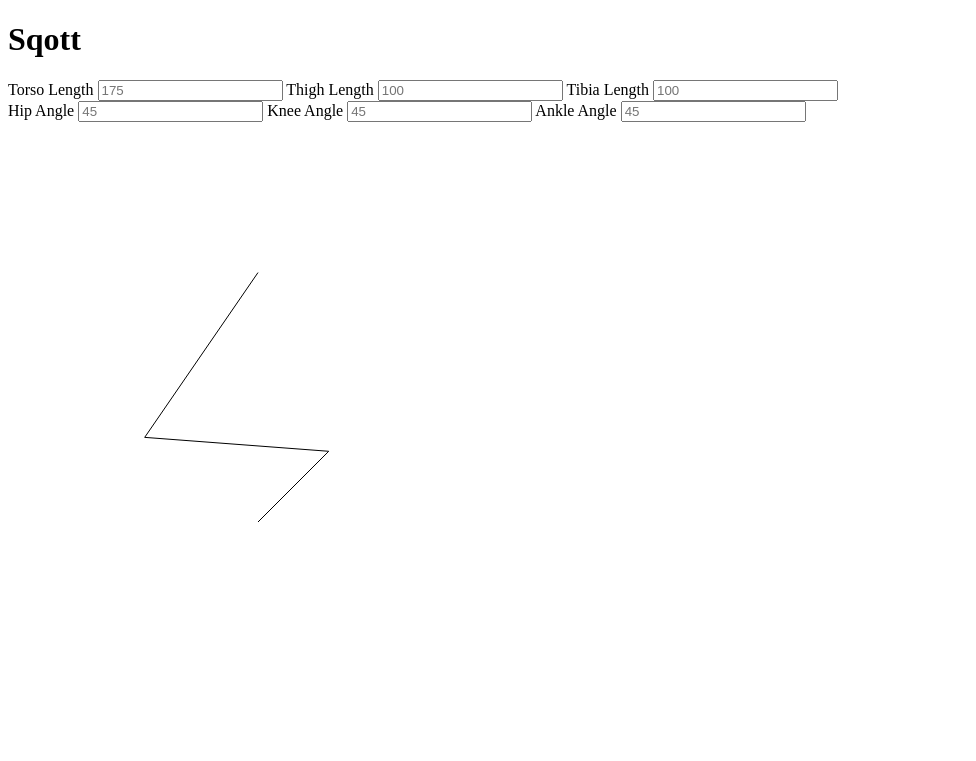
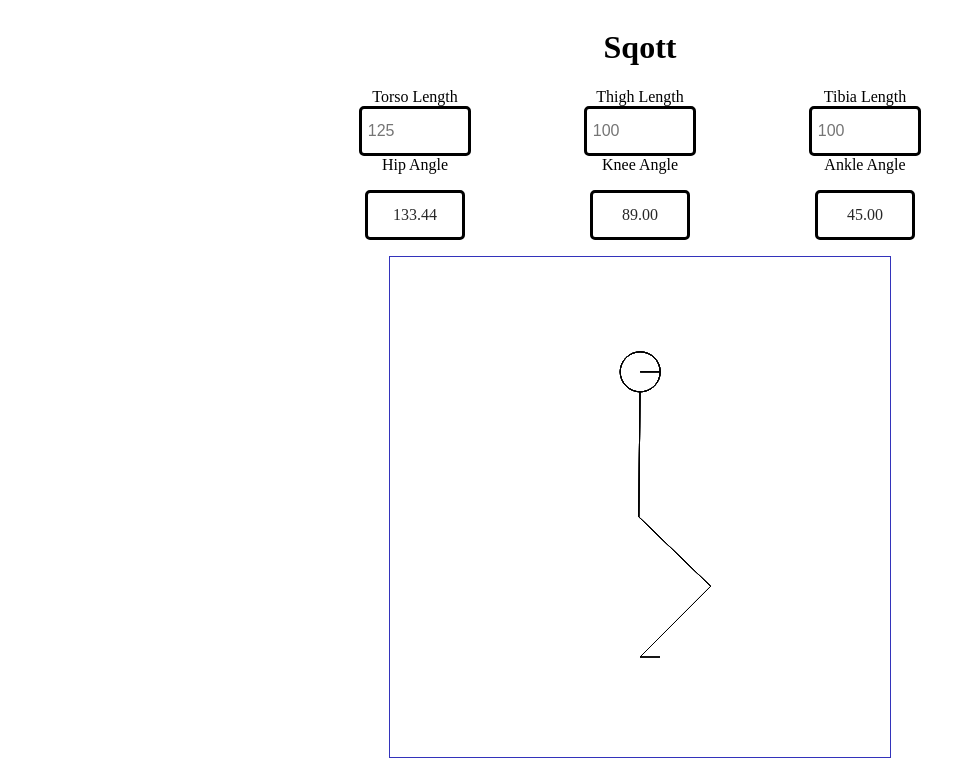
Before and after one commit to JacobCairncross/SquatVisualiser, a website: page index.html in a window 1280 px wide. Shown: the whole page, without its empty margins (0-976 px from the left). Drawn offline with Linux system fonts and the light colour scheme.

Commit message:
feat: general improvements

```diff
--- a/index.html
+++ b/index.html
@@ -2,14 +2,16 @@
 <html>
     <head>
         <script src="./squat.js"></script>
+        <link rel="stylesheet" href="./css/style.css">
     </head>
     <body>
+        <div class="wrapper">
             <h1>Sqott</h1>
             <div id="inputs">
                 <div id="lengths">
                     <label>
                         Torso Length
-                    <input type="number" id="torsoLength" placeholder="175"/>
+                        <input type="number" id="torsoLength" placeholder="125"/>
                     </label>
                     <label>
                         Thigh Length
@@ -23,15 +25,15 @@
                 <div id="angles">
                     <label>
                         Hip Angle
-                    <input type="number" id="hipAngle" placeholder="45"/>
+                        <p id="hipAngle"></p>
                     </label>
                     <label>
                         Knee Angle
-                    <input type="number" id="kneeAngle" placeholder="45"/>
+                        <p id="kneeAngle"> </p>
                     </label>
                     <label>
                         Ankle Angle
-                    <input type="number" id="ankleAngle" placeholder="45"/>
+                        <p id="ankleAngle"></p>
                     </label>
 
                 </div>
@@ -39,5 +41,6 @@
             <canvas id="tutorial" width="500" height="500">
                 Base Content
             </canvas>
+        </div>
     </body>
 </html>
--- /dev/null
+++ b/package.json
@@ -0,0 +1,5 @@
+{
+    "scripts": {
+        "sass": "node-sass -w scss/ -o css/"
+    }
+}
--- /dev/null
+++ b/scss/style.scss
@@ -0,0 +1,84 @@
+@mixin fancy-button {
+    border: 3px solid #000;
+    border-radius: 5px;
+    height: 50px;
+    line-height: normal;
+    color: #282828;
+    display: flex;
+    justify-content: center;
+    align-items: center;
+    width: 50%;
+    box-sizing: border-box;
+    user-select: auto;
+    font-size: 16px;
+    padding: 0 6px;
+    // padding-left: 12px;
+    :focus{
+        border: 3px solid #5551ff;
+    }
+}
+.wrapper{
+    display: flex;
+    align-items: center;
+    justify-content: center;
+    flex-direction: column;
+
+    #inputs{
+        display: flex;
+        flex-direction: column;
+
+        #lengths{
+            display: flex;
+            flex-direction: row;
+            justify-content: space-around;
+
+            label {
+                display: flex;
+                flex-direction: column;
+                align-items: center;
+
+                input{
+                    // border: 3px solid #000;
+                    // border-radius: 5px;
+                    // height: 50px;
+                    // line-height: normal;
+                    // color: #282828;
+                    // display: block;
+                    // width: 50%;
+                    // box-sizing: border-box;
+                    // user-select: auto;
+                    // font-size: 16px;
+                    // padding: 0 6px;
+                    // padding-left: 12px;
+                    // :focus{
+                    //     border: 3px solid #5551ff;
+                    // }
+                    @include fancy-button;
+                }
+
+            }
+        }
+        #angles{
+            display: flex;
+            flex-direction: row;
+            justify-content: space-around;
+
+            label{
+                display: flex;
+                flex-direction: column;
+                align-items: center;
+                // width: 50%;
+                flex: 0 1 100px;
+
+                p{
+                    @include fancy-button;
+                    width: 100%;
+                }
+            }
+        }
+    }
+
+    canvas{
+        border: 1px solid #3333BB
+    }
+}
--- a/squat.js
+++ b/squat.js
@@ -2,83 +2,54 @@ let tibiaLength;
 let thighLength;
 let torsoLength;
 let heelPosition;
-let ankleAngle;
-let kneeAngle;
+let ankleAngle = 90;
+let kneeAngle = 180;
 let hipAngle;
+const height = width = 500;
+let canvas;
 
 const setValues = () => {
     tibiaLength = document.getElementById('tibiaLength').value != "" ? document.getElementById('tibiaLength').value : 100
-    thighLength = document.getElementById('thighLength').value != "" ? document.getElementById('tibiaLength').value : 100
-    torsoLength = document.getElementById('torsoLength').value != "" ? document.getElementById('tibiaLength').value : 200
-    ankleAngle = document.getElementById('ankleAngle').value != "" ? document.getElementById('tibiaLength').value * (Math.PI/180) : Math.PI/4
-    kneeAngle = document.getElementById('kneeAngle').value != "" ? document.getElementById('tibiaLength').value * (Math.PI/180) : Math.PI/2
-    hipAngle = document.getElementById('hipAngle').value != "" ? document.getElementById('tibiaLength').value * (Math.PI/180) : (Math.PI*3)/4
+    thighLength = document.getElementById('thighLength').value != "" ? document.getElementById('thighLength').value : 100
+    torsoLength = document.getElementById('torsoLength').value != "" ? document.getElementById('torsoLength').value : 125
     heelPosition = {x: 0, y: 0}
+    calculateAngles()
 }
 
-const inputs = [document.getElementById('tibiaLength'),
-    document.getElementById('thighLength'),
-    document.getElementById('torsoLength'),
-    document.getElementById('ankleAngle'),
-    document.getElementById('kneeAngle'),
-    document.getElementById('hipAngle')]
+window.onload = () => {
+    const inputs = [document.getElementById('tibiaLength'),
+        document.getElementById('thighLength'),
+        document.getElementById('torsoLength')]
 
-inputs.forEach(i => i?.addEventListener('change', _ => setValues()))
-
-const draw = () => {
-    const canvas = document.getElementById("tutorial");
-    const ctx = canvas.getContext("2d");
-
-    // ctx.fillStyle = 'rgb(200 0 0)'
-    // ctx.fillRect(10, 10, 50, 50);
-
-    // ctx.fillStyle = 'rgb(0 0 200 / 50%)';
-    // ctx.fillRect(30, 30, 50, 50);
-
-    ctx.beginPath();
-    ctx.arc(100,150, 25, 0, Math.PI * 2, true);
-    ctx.stroke();
-
-    // 3 lines
-    ctx.beginPath();
-    ctx.moveTo(100,10);
-    ctx.lineTo(10,100);
-    ctx.lineTo(150,100);
-    ctx.lineTo(100,150);
-    ctx.stroke();
+    inputs.forEach(i => i.addEventListener('change', _ => setValues()))
+    canvas = document.getElementById("tutorial");
+    canvas.onmousemove = calculateAngles;
+    setValues();
+    fadeOut();
 }
 
 const drawSquat = () => {
-    const canvas = document.getElementById("tutorial");
     const ctx = canvas.getContext("2d");
-
-    // const kneePosition = calculatePosition(tibiaLength, ankleAngle, heelPosition)
-    // const waistPosition = calculatePosition(thighLength, kneeAngle, kneePosition)
-    // const neckPosition = calculatePosition(torsoLength, hipAngle, waistPosition)
 
     const kneePosition = calculateKneePosition()
     const hipPosition = calculateHipPosition()
     const neckPosition = calculateNeckPosition(hipPosition)
 
+    updateAngleDisplay()
+
     ctx.beginPath()
+    ctx.strokeStyle = hipPosition.x < 0 ? 'black' : 'red'
     ctx.moveTo(heelPosition.x+250, 400-heelPosition.y)
     ctx.lineTo(kneePosition.x+250, 400-kneePosition.y)
     ctx.lineTo(hipPosition.x+250, 400-hipPosition.y)
     ctx.lineTo(neckPosition.x+250, 400-neckPosition.y)
+    drawFace(ctx, neckPosition)
+    drawFeet(ctx)
 
     ctx.stroke()
 }
 
-const calculatePosition = (length, angle, startingPosition) => {
-    return {
-        x: startingPosition.x + length*Math.cos(angle),
-        y: startingPosition.y - length*Math.sin(angle)
-    }
-}
-
 const calculateKneePosition = () => {
-    // if we know all values apart from phi in the explanation diagram then knee position is
-    // simple trigonometry
     return {
         x: tibiaLength*Math.cos(ankleAngle),
         y: tibiaLength*Math.sin(ankleAngle)
@@ -86,25 +57,15 @@ const calculateKneePosition = () => {
 }
 
 const calculateHipPosition = () => {
-    // Looking at the diagram this requires the cos rule to establish sigmaPrime (the length oposite sigma).
-    // Then using the sine rule we can establish yPrime, the angle opposite y.
-    // Then since a straight line is 180 degrees its just a little subtraction to calculate the missing angle.
-    // From this we can use trig much like finding out the knee position
-    const sigmaPrime = Math.sqrt(tibiaLength**2 + thighLength**2 - 2*tibiaLength*thighLength*Math.cos(kneeAngle))
-    const yPrime = Math.asin((thighLength*Math.sin(kneeAngle))/ sigmaPrime)
-    const omega = 180 - yPrime - ankleAngle
-
+    const x = tibiaLength*Math.cos(ankleAngle) - thighLength*Math.cos(kneeAngle-ankleAngle)
+    const y = tibiaLength*Math.sin(ankleAngle) + thighLength*Math.sin(kneeAngle-ankleAngle)
     return {
-        x: sigmaPrime*Math.cos(omega),
-        y: sigmaPrime*Math.sin(omega)
+        x: x,
+        y: y
     }
 }
 
 const calculateNeckPosition = (torsoPosition) => {
-    // To figure out the neck position we use the knowledge of the hip postion
-    // along with the knowledge of the torso length AND the fact that the neck
-    // will be directly above the heel meaning we know the adjacent line
-    // now we just need to do pythagoras
     const epsilon = Math.sqrt(torsoLength**2 - torsoPosition.x**2)
     return {
         x: 0,
@@ -112,15 +73,56 @@ const calculateNeckPosition = (torsoPosition) => {
     }
 }
 
-// Given lengths of these three lines, figure out angles to ensure top
-// is directly above the bottom at different angles of the middle section
-//
-// have a trivial result at all being straight but it becomes harder after that
-const calculateAngles = (tibiaLength, thighLength, torsoLength, thighAngle) => {
-    console.error("Not implemented")
+const calculateAngles = (e) => {
+
+    if(e == null){
+        ankleAngle = 45 * (Math.PI/180)
+        kneeAngle = 89 * (Math.PI/180)
+    }
+    else{
+        const rect = canvas.getBoundingClientRect();
+        mouseX = width - (e.clientX - rect.left);
+        mouseY = height - (e.clientY - rect.top);
+        kneeAngle = (mouseY / 2.7) * (Math.PI/180)
+        ankleAngle = (mouseX / 5.5) * (Math.PI/180)
+    }
+    // knee and ankle angle are defined, but we need to calculate the resulting hip angle
+    const innerBracket = (thighLength * Math.cos(kneeAngle - ankleAngle) - tibiaLength * Math.cos(ankleAngle)) / torsoLength
+    hipAngle = (kneeAngle - ankleAngle) + Math.acos(innerBracket)
+    drawSquat();
 }
 
-window.addEventListener('load', () => {
-    setValues();
+const updateAngleDisplay = () => {
+    document.getElementById('ankleAngle').innerText = (ankleAngle * (180/Math.PI))?.toFixed(2)
+    document.getElementById('kneeAngle').innerText = (kneeAngle * (180/Math.PI))?.toFixed(2)
+    document.getElementById('hipAngle').innerText = (hipAngle * (180/Math.PI))?.toFixed(2)
+}
+
+
+
+const fadeOut = () => {
+    const ctx = canvas.getContext("2d");
+    ctx.fillStyle = "rgba(255,255,255,0.3)";
+    ctx.fillRect(0, 0, width, height);
     drawSquat();
-});
+    setTimeout(fadeOut,50);
+}
+
+const drawFace = (ctx, neckPosition) =>{
+    // need to stick circle on end of neck. So need to extend neck a bit to find centre
+    // to do that need angle of hip
+    radius = 20
+    const angle = hipAngle - (kneeAngle - ankleAngle)
+    const x = 250 + neckPosition.x + radius * Math.cos(angle)
+    const y = 400 - (neckPosition.y + radius * Math.sin(angle))
+    ctx.moveTo(x,y)
+    ctx.arc(x, y, 20, 0, 2* Math.PI)
+    ctx.stroke()
+}
+
+const drawFeet = (ctx) => {
+    const shoeSize = 20
+    ctx.moveTo(250,400)
+    ctx.lineTo(shoeSize+250,400)
+    ctx.stroke()
+}
```
Also changed, not shown: README.md (added), css/style.css (added). Lines whose indentation alone changed are shown as unchanged.
